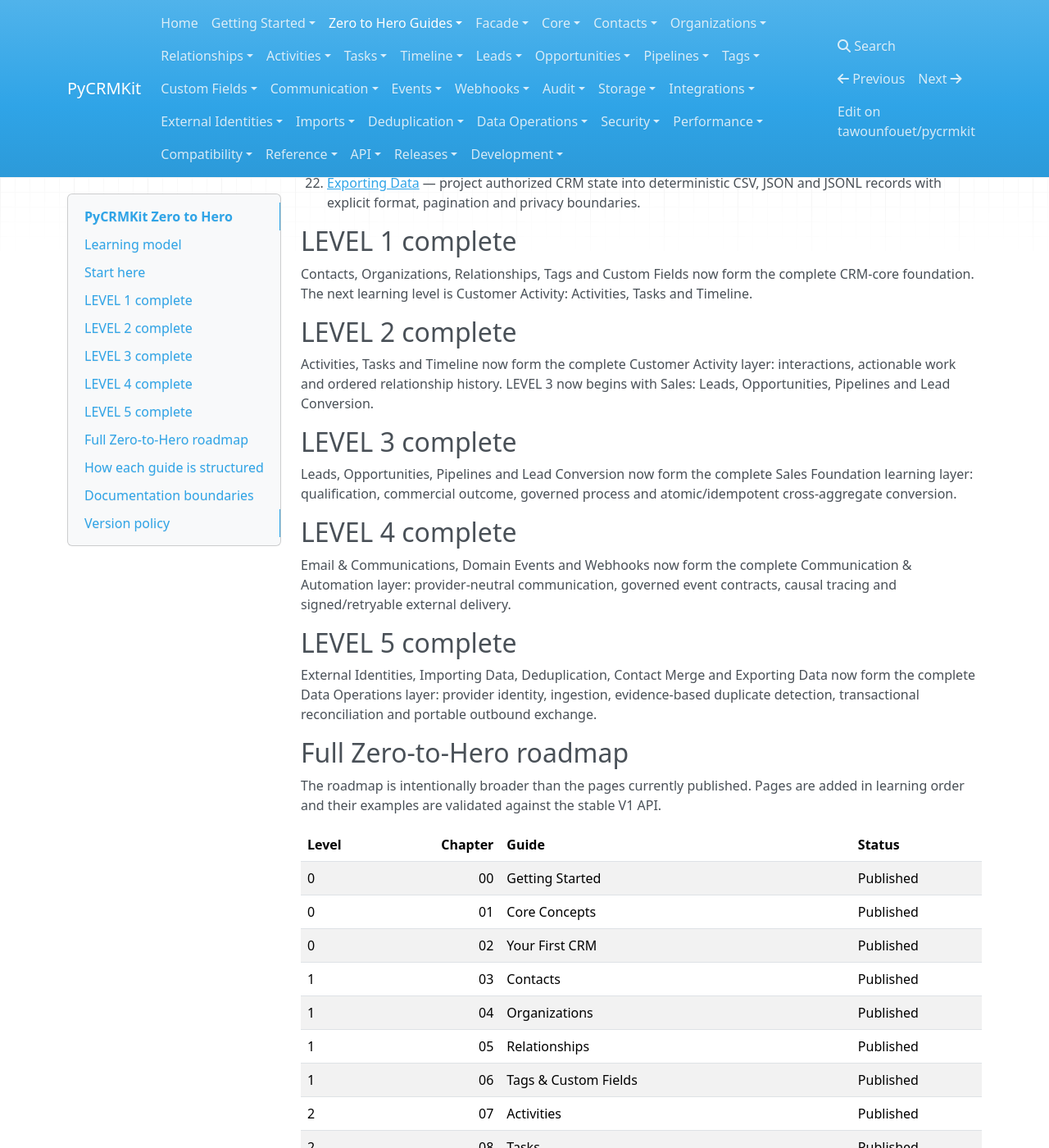
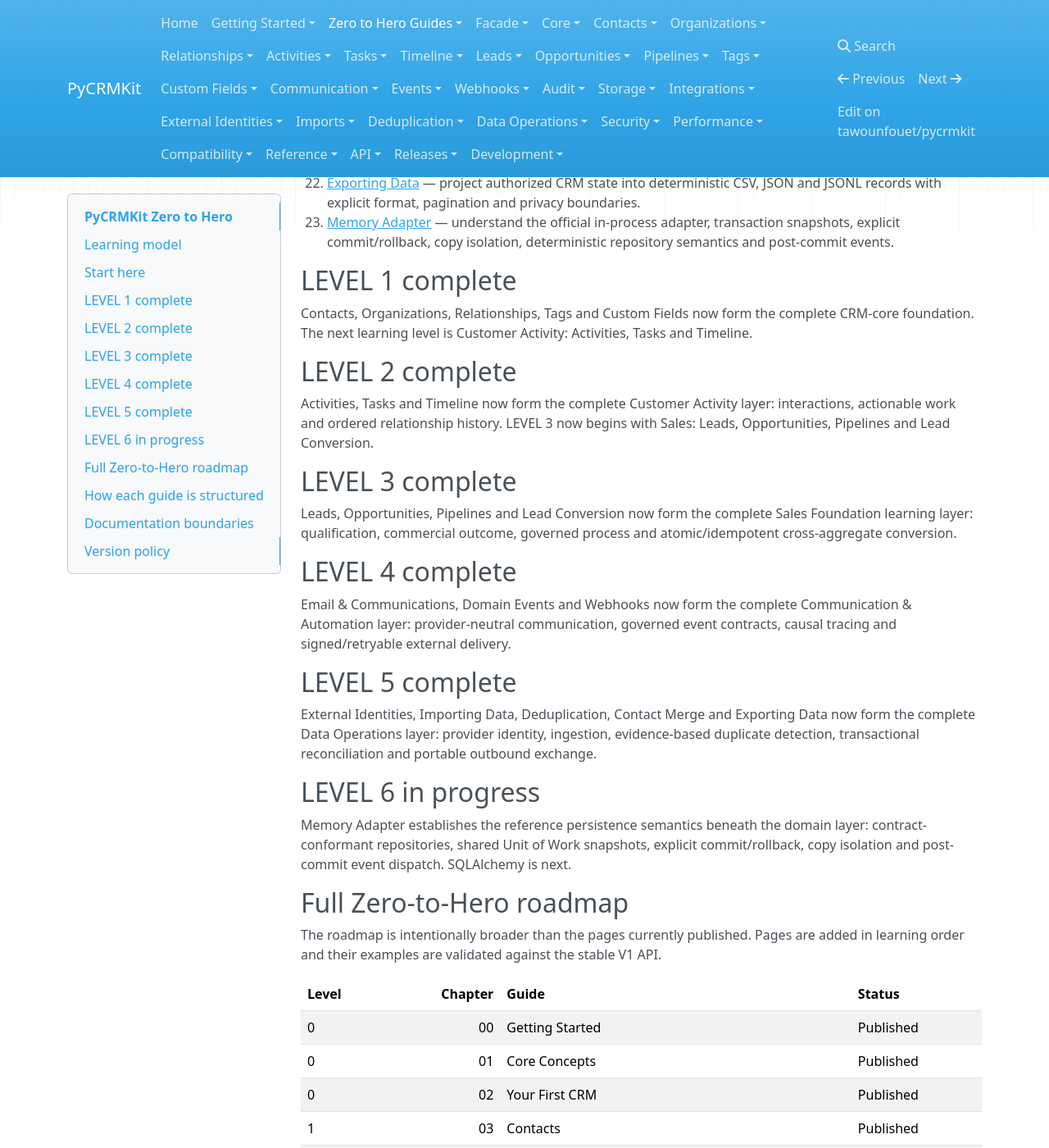
Before and after one commit to tawounfouet/pycrmkit, an MkDocs documentation site: the page built from docs/guides/index.md, in a window 1280 px wide and 1400 px high, scrolled down 1536 px. Shown: the whole window at 82% size. Built offline with MkDocs 1.6.1, drawn with Linux system fonts in a browser that asks for light colours; nearby versions of some CDN libraries.

Commit message:
docs: start Level 6 with Memory Adapter guide

```diff
--- a/docs/guides/index.md
+++ b/docs/guides/index.md
@@ -55,6 +55,7 @@
 20. [Deduplication](19_deduplication.md) — evaluate explainable candidate evidence with exact normalized signals, configurable scoring, conflicts and conservative auto-selection.
 21. [Contact Merge](20_contact_merge.md) — reconcile reviewed duplicate Contacts transactionally with explicit primary selection, conflict policy, linked-state reassignment, archival and minimized audit.
 22. [Exporting Data](21_exporting_data.md) — project authorized CRM state into deterministic CSV, JSON and JSONL records with explicit format, pagination and privacy boundaries.
+23. [Memory Adapter](22_memory_adapter.md) — understand the official in-process adapter, transaction snapshots, explicit commit/rollback, copy isolation, deterministic repository semantics and post-commit events.
 
 ## LEVEL 1 complete
 
@@ -75,6 +76,10 @@
 ## LEVEL 5 complete
 
 External Identities, Importing Data, Deduplication, Contact Merge and Exporting Data now form the complete Data Operations layer: provider identity, ingestion, evidence-based duplicate detection, transactional reconciliation and portable outbound exchange.
+
+## LEVEL 6 in progress
+
+Memory Adapter establishes the reference persistence semantics beneath the domain layer: contract-conformant repositories, shared Unit of Work snapshots, explicit commit/rollback, copy isolation and post-commit event dispatch. SQLAlchemy is next.
 
 ## Full Zero-to-Hero roadmap
 
```
Also changed, not shown: other parts of docs/guides/index.md (+1 -1 lines).
